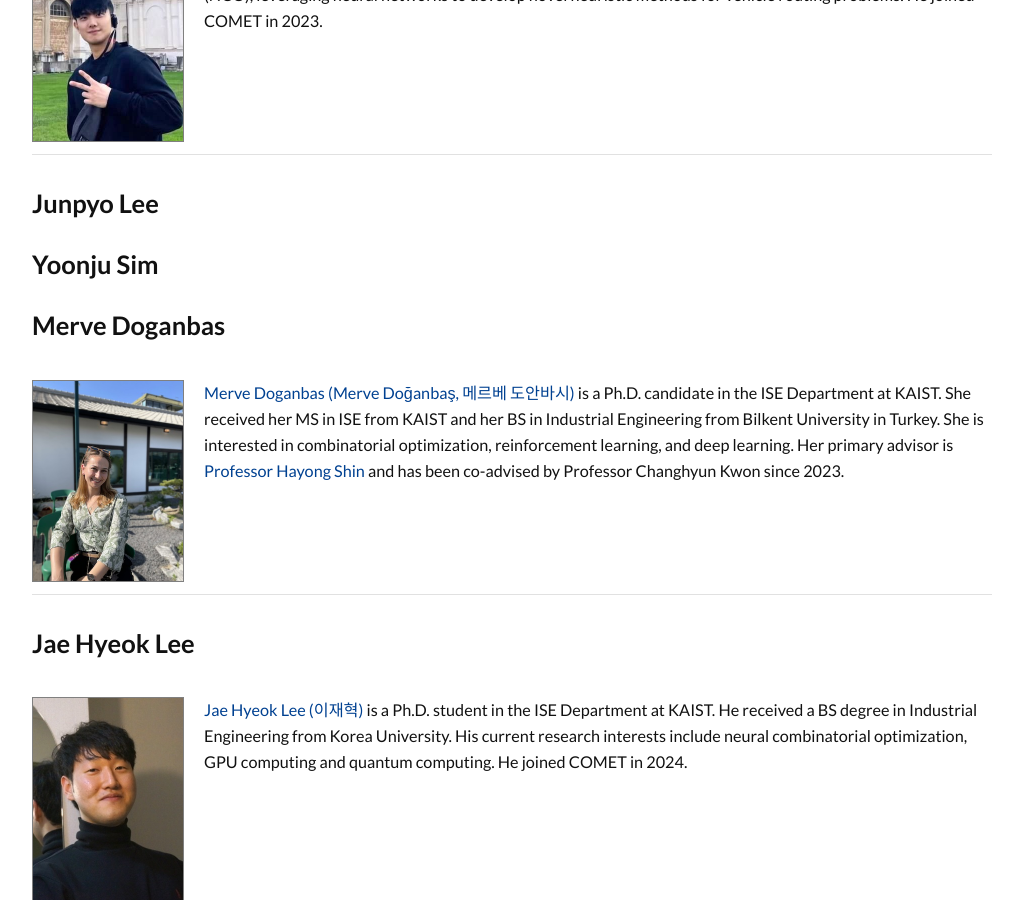
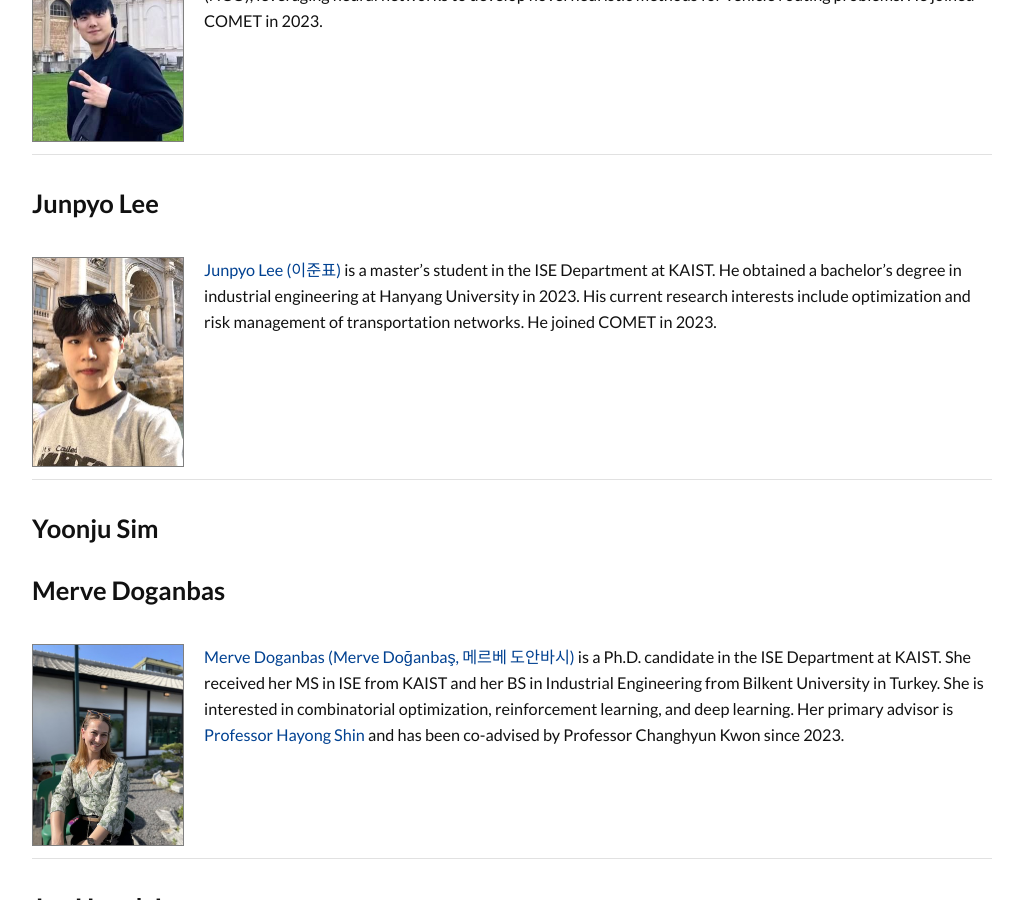
Before and after one commit to kaist-comet/kaist-comet.github.io, a Jekyll site: the page built from people/people.md, in a window 1280 px wide and 900 px high, scrolled down 1680 px. Shown: the whole window, without its empty margins (128-1151 px from the left). Built offline with Jekyll 4.4.1, drawn with Linux system fonts in a browser that asks for light colours; some web fonts are replaced; comment, search, counter and statistics services are not loaded.

Commit message:
Junpyo Lee: update profile

```diff
--- a/people/people.md
+++ b/people/people.md
@@ -44,7 +44,7 @@ Introducing the current members of the COMET Lab.
 
 ### Junpyo Lee
 
-<!-- | <img src="/people/images/junpyo_lee.jpg" class="profile" /> [Junpyo Lee (이준표)](https://www.linkedin.com/in/junpyo-lee-007984286/) is a master's student in the ISE Department at KAIST. He obtained a bachelor's degree in industrial engineering at Hanyang University in 2023. His current research interests include optimization and risk management of transportation networks. He joined COMET in 2023. | -->
+| <img src="/people/images/junpyo_lee.jpg" class="profile" /> [Junpyo Lee (이준표)](https://www.linkedin.com/in/junpyo-lee-007984286/) is a master's student in the ISE Department at KAIST. He obtained a bachelor's degree in industrial engineering at Hanyang University in 2023. His current research interests include optimization and risk management of transportation networks. He joined COMET in 2023. |
 
 ### Yoonju Sim
 
```
